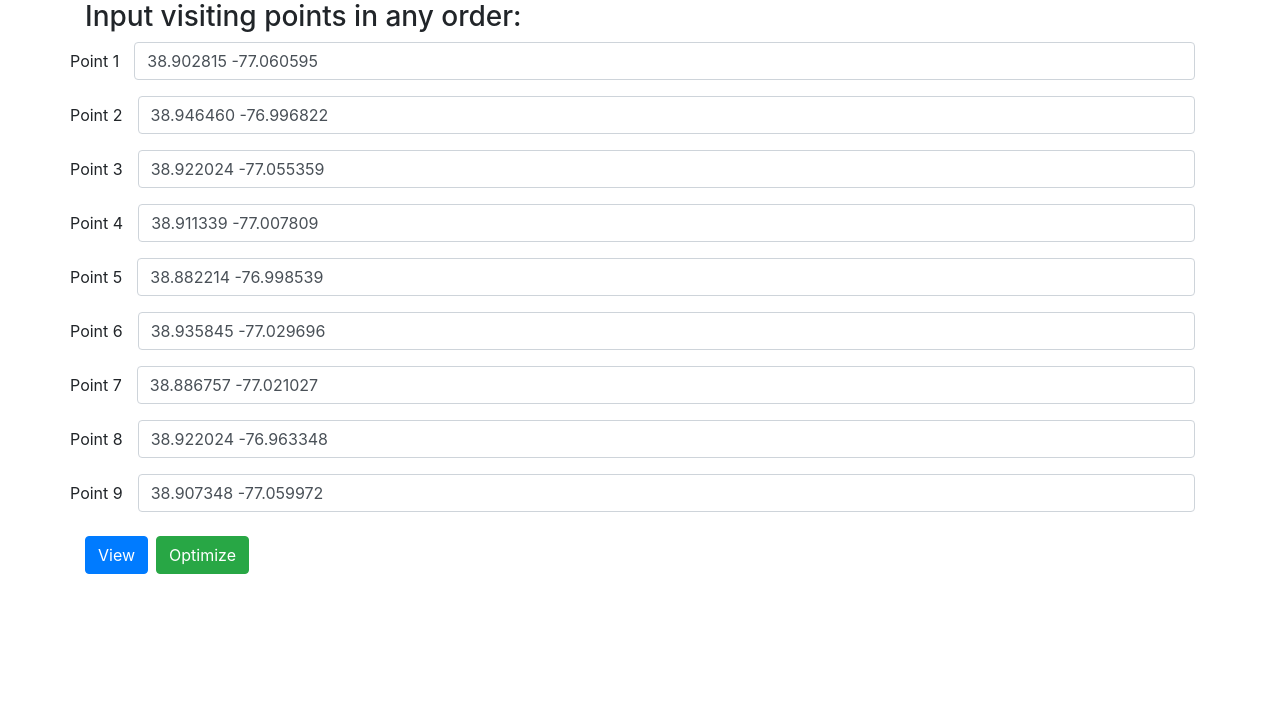
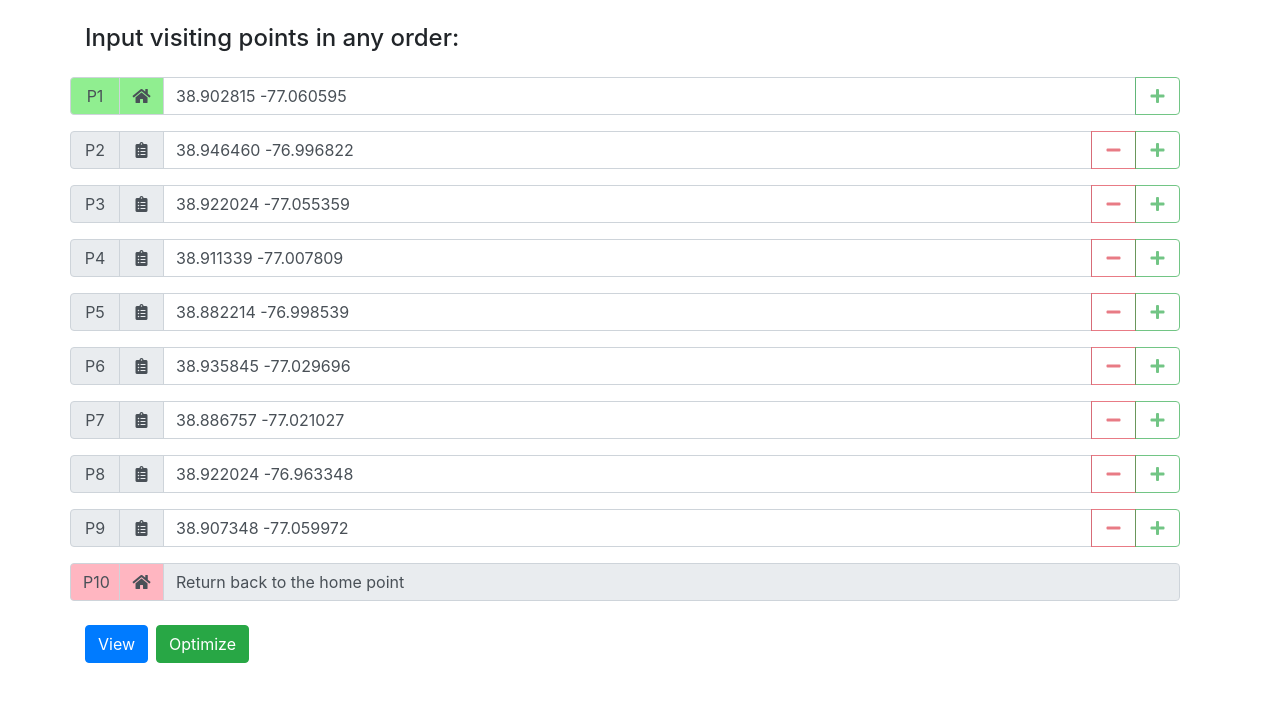
Before and after one commit to antonrudnev/interview_planner, a Flask app: page / in a window 1280 px wide. Shown: the top 702 px of the page. Run offline with Flask 2, Linux system fonts and the light colour scheme; some libraries are stand-ins or nearby versions.

Commit message:
Refined styling.

```diff
--- a/settings.py
+++ b/settings.py
@@ -1,5 +1,5 @@
-MAP_SERVER_HOST = 'http://127.0.0.1:9966'
-TRIP_SERVER_HOST = 'http://127.0.0.1:5050'
+MAP_SERVER_HOST = 'http://54.175.11.175:9966'
+TRIP_SERVER_HOST = 'http://54.175.11.175:5050'
 
 TEST_POINTS = ['38.902815 -77.060595',
                '38.946460 -76.996822',
--- a/templates/base.html
+++ b/templates/base.html
@@ -4,14 +4,13 @@
     <meta charset="UTF-8">
     <meta name="viewport" content="width=device-width, initial-scale=1, shrink-to-fit=no">
     <link rel="stylesheet" href="https://stackpath.bootstrapcdn.com/bootstrap/4.1.3/css/bootstrap.min.css" integrity="sha384-MCw98/SFnGE8fJT3GXwEOngsV7Zt27NXFoaoApmYm81iuXoPkFOJwJ8ERdknLPMO" crossorigin="anonymous">
+    <link rel="stylesheet" href="https://use.fontawesome.com/releases/v5.6.3/css/all.css" integrity="sha384-UHRtZLI+pbxtHCWp1t77Bi1L4ZtiqrqD80Kn4Z8NTSRyMA2Fd33n5dQ8lWUE00s/" crossorigin="anonymous">
     <title>Interviews planner</title>
 </head>
 <body>
     <div class="container">
-        {% block content %}
-        {% endblock %}
+        {% block content %}{% endblock %}
     </div>
-
     <script src="https://code.jquery.com/jquery-3.3.1.slim.min.js" integrity="sha384-q8i/X+965DzO0rT7abK41JStQIAqVgRVzpbzo5smXKp4YfRvH+8abtTE1Pi6jizo" crossorigin="anonymous"></script>
     <script src="https://cdnjs.cloudflare.com/ajax/libs/popper.js/1.14.3/umd/popper.min.js" integrity="sha384-ZMP7rVo3mIykV+2+9J3UJ46jBk0WLaUAdn689aCwoqbBJiSnjAK/l8WvCWPIPm49" crossorigin="anonymous"></script>
     <script src="https://stackpath.bootstrapcdn.com/bootstrap/4.1.3/js/bootstrap.min.js" integrity="sha384-ChfqqxuZUCnJSK3+MXmPNIyE6ZbWh2IMqE241rYiqJxyMiZ6OW/JmZQ5stwEULTy" crossorigin="anonymous"></script>
--- a/templates/input_points.html
+++ b/templates/input_points.html
@@ -1,19 +1,53 @@
 {% extends 'base.html' %}
 
 {% block content %}
-    <h3>Input visiting points in any order:</h3>
+    <h4 class="my-4">Input visiting points in any order:</h4>
     <form method="post">
         {% for point in geo_points %}
-            <div class="form-group row">
-                <label class="col-form-label" for="inputPoint{{ loop.index }}">Point {{ loop.index }}</label>
-                <div class="col">
-                    <input class="form-control" id="inputPoint{{ loop.index }}" name="point{{ loop.index }}" type="text" value="{{ point }}" />
+            <div class="form-group input-group row">
+                <div class="input-group-prepend">
+                    <span class="input-group-text p-num {{ "p-start" if loop.index0 ==0 }}">P{{ loop.index }}</span>
+                    <div class="input-group-text p-icon {{ "p-start" if loop.index0 ==0 }}"><i class="{{ "fas fa-home" if loop.index0 == 0 else "fas fa-clipboard-list" }}"></i></div>
+                </div>
+                <input class="form-control" id="inputPoint{{ loop.index }}" name="point{{ loop.index }}" type="text" value="{{ point }}" />
+                <div class="input-group-append">
+                    {% if loop.index0 != 0 %}
+                        <button disabled class="btn btn btn-outline-danger p-btn" type="button"><i class="fas fa-minus"></i></button>
+                    {% endif %}
+                    <button disabled class="btn btn btn-outline-success p-btn" type="button"><i class="fas fa-plus"></i></button>
                 </div>
             </div>
         {% endfor %}
+        <div class="form-group input-group row">
+                <div class="input-group-prepend">
+                    <span class="input-group-text p-num p-end">P{{ geo_points|length + 1 }}</span>
+                    <div class="input-group-text p-icon p-end"><i class="fas fa-home"></i></div>
+                </div>
+                <input class="form-control p-end" disabled type="text" value="Return back to the home point" />
+        </div>
         <div class="btn-toolbar my-4">
             <button class="btn btn-primary mr-2" type="submit" name="action" value="view">View</button>
             <button class="btn btn-success" type="submit" name="action" value="optimize">Optimize</button>
         </div>
     </form>
+
+    <style>
+        .input-group-prepend {
+            text-align: center;
+        }
+        .p-num {
+            display: inline;
+            width: 50px;
+        }
+        .p-icon,.p-btn {
+            display: inline;
+            width: 45px;
+        }
+        .p-start {
+            background-color: lightgreen;
+        }
+        .p-end {
+            background-color: lightpink;
+        }
+    </style>
 {% endblock %}
```
